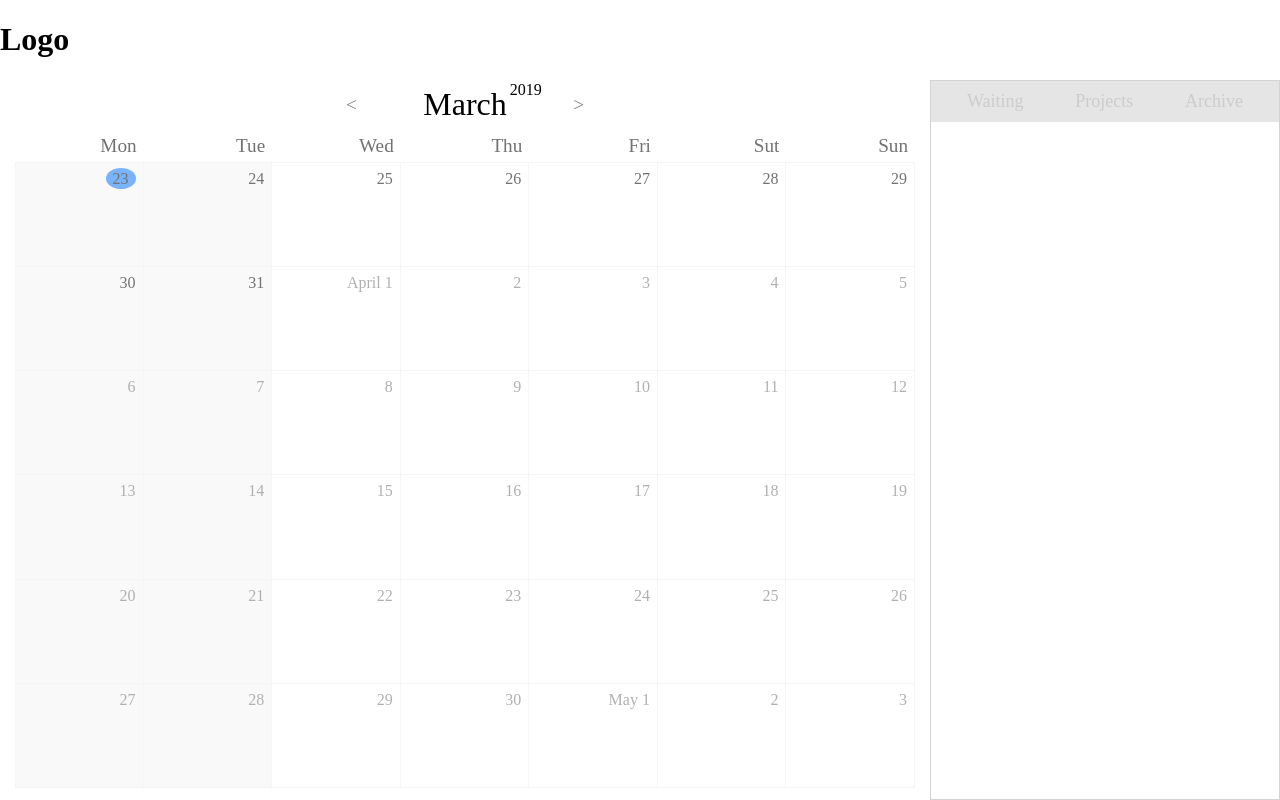
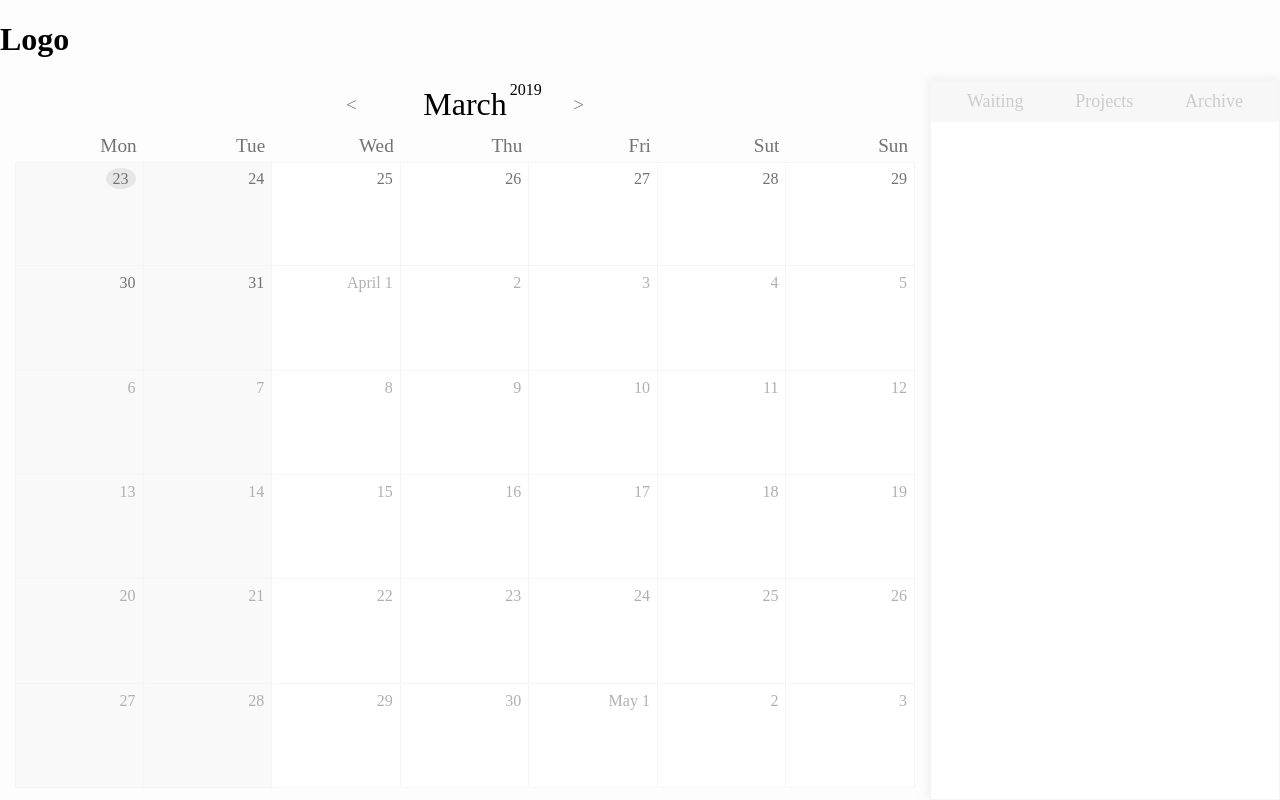
Before and after one commit to IlyaSirosh/Planner-client, an Angular app: page /planning/month in a window 1280 px wide. Built offline with nearby package versions, Linux system fonts and the light colour scheme.

Commit message:
month view styling

```diff
--- a/src/app/planning/month/month-view/month-view.component.css
+++ b/src/app/planning/month/month-view/month-view.component.css
@@ -71,12 +71,16 @@
   /*height: 16.666666667%;*/
   background-color: white;
   position: relative;
-  transition: transform 200ms ease-out;
+  transition: transform 200ms ease-out, border-color 100ms ease-out;
+  border-top: thin transparent solid;
+  border-left: thin transparent solid;
   border-bottom: thin whitesmoke solid;
   border-right: thin whitesmoke solid;
   box-sizing: border-box;
   padding: 30px 5px 20px 5px;
+
 }
+
 
 
 
@@ -108,6 +112,10 @@
   border-left: thin whitesmoke solid;
 }
 
+.month-day:focus{
+  border-color: gray;
+}
+
 
 .month-day:hover{
   background-color: whitesmoke;
@@ -133,7 +141,7 @@
 .current{
   padding: 2px 7px;
   border-radius:  50%;
-  background-color: rgba(101, 167, 251, 0.86);
+  background-color: rgba(227, 227, 227, 0.86);
 }
 
 .day-task{
--- a/src/app/planning/month/month-view/month-view.component.html
+++ b/src/app/planning/month/month-view/month-view.component.html
@@ -20,7 +20,7 @@
   </div>
 </div>
 <div class="month-days">
-  <div class="month-day"  [class.weekend]="d.date.getDay() === 0 || d.date.getDay() === 6"
+  <button class="month-day"  [class.weekend]="d.date.getDay() === 0 || d.date.getDay() === 6"
        *ngFor="let d of month.days">
     <div class="day-number" [class.currentMonth]="d.date.getMonth() === month.date.getMonth()">
      <span *ngIf="d.date.getDate() === 1">
@@ -51,5 +51,5 @@
         <div class="day-deadline" *ngFor="let dl of d.deadlines" [ngStyle]="{'background-color': dl.project.color}">
         </div>
     </div>
-  </div>
+  </button>
 </div>
--- a/src/app/planning/task-list/task-list.component.css
+++ b/src/app/planning/task-list/task-list.component.css
@@ -1,6 +1,6 @@
 :host{
-  border: thin solid lightgray;
-  /*box-shadow: 0px 0 15px #ccc;*/
+  border: thin solid rgba(236, 236, 236, 0.5);
+  box-shadow: -2px -2px 8px rgba(228, 228, 228, 0.5);
   background-color: white;
   height: 100%;
   min-height: 100%;
@@ -12,7 +12,7 @@
 .task-header{
   padding: 10px;
   text-align: center;
-  background-color: rgba(204,204,204, 0.5);
+  background-color: rgba(239, 239, 239, 0.5);
   font-size: large;
   display: flex;
   justify-content: space-around;
--- a/src/styles.css
+++ b/src/styles.css
@@ -5,7 +5,7 @@ body{
   margin: 0;
   height: 100vh;
   max-height: 100vh;
-
+  background-color: #fdfdfd;
 }
 
 button {
```
